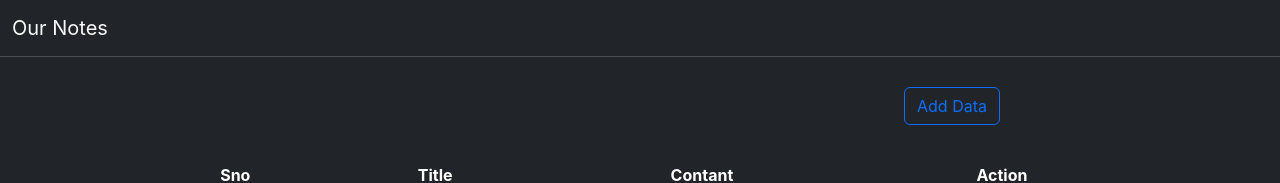
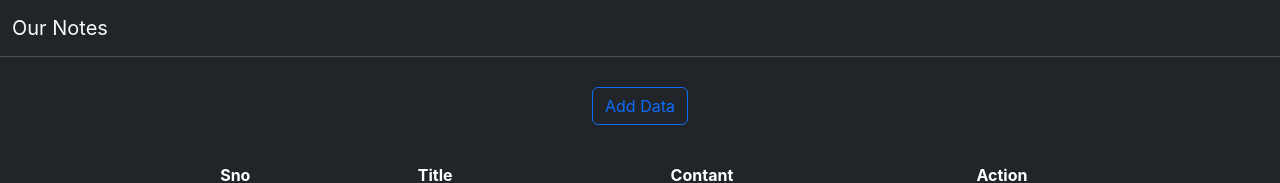
Before and after one commit to imamangupta/ournotes, a React (Create React App) app: page / in a window 1280 px wide. Shown: the top 183 px of the page. Built offline with nearby package versions, Linux system fonts and the light colour scheme; no server answers.

Commit message:
chnage update

```diff
--- a/src/App.css
+++ b/src/App.css
@@ -6,7 +6,6 @@ a{
 }
 .addData_sty{
   display: flex;
-  justify-content: flex-end;
-  width: 1000px;
+  justify-content: center;
   margin-top: 30px;
 }
```
